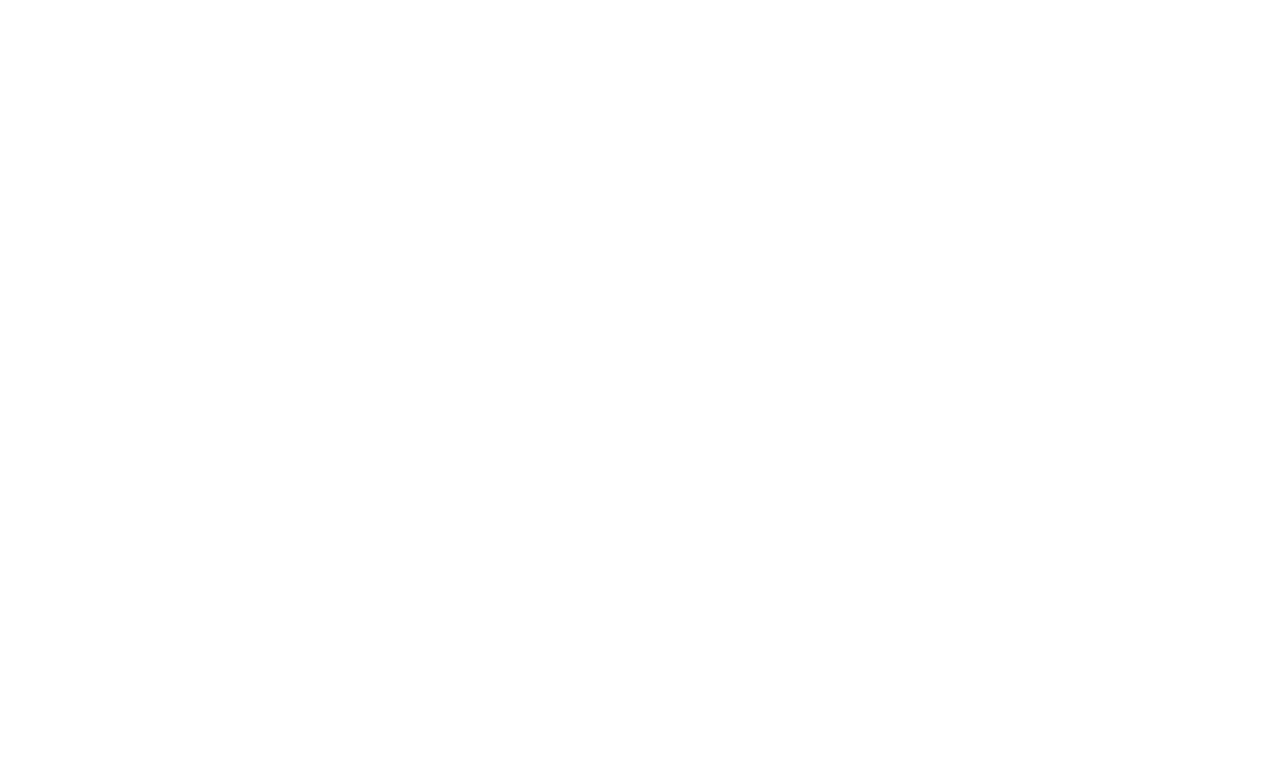
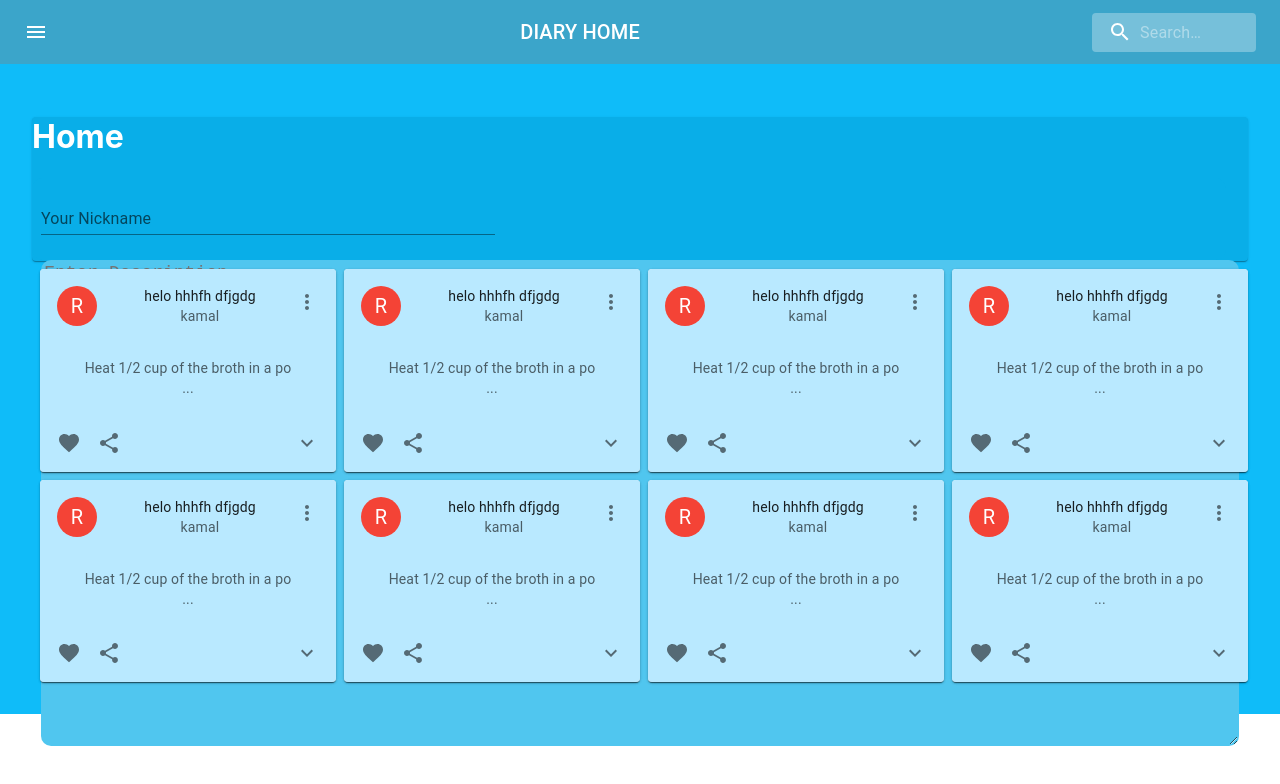
Before and after one commit to fcodelabs/training-web, a React (Create React App) app: page /DiaryHome in a window 1280 px wide. Before the commit this address had no page. Shown: the top 784 px of the page. Built offline with nearby package versions, Linux system fonts and the light colour scheme.

Commit message:
Created adding form

```diff
--- a/src/App.js
+++ b/src/App.js
@@ -1,17 +1,15 @@
 import logo from './logo.svg';
 import './App.css';
 import SignInPage from '../src/pages/SignInPage/SignInPage'
-import Dashboard from '../src/pages/Dashboard/Dashboard'
-import DiaryCard from '../src/components/DiaryCard/DiaryCard'
+import DiaryHome from '../src/pages/DiaryHome/DiaryHome'
 import {BrowserRouter,Route,Routes}from 'react-router-dom'
 function App() {
   return (
     <div className="App">
       <BrowserRouter>
       <Routes>
-      {/* <Route exact path="/"element={<SignInPage/>}/>
-      <Route path="Dashboard"element={<Dashboard/>}/> */}
-      <Route path="/"element={<DiaryCard/>}/>
+      <Route exact path="/"element={<SignInPage/>}/>
+      <Route path="DiaryHome"element={<DiaryHome/>}/>
       </Routes>
       </BrowserRouter>
     </div>
--- a/src/components/DiaryCard/DiaryCard.jsx
+++ b/src/components/DiaryCard/DiaryCard.jsx
@@ -33,14 +33,14 @@ export default function DiaryCard(props) {
 
 const titleText="helo hhhfh dfjgdg"
 const name="kamal"
-var temp1=" Heat 1/2 cup of the broth in a pot until simmering, add saffron  "
+var temp1=" Heat 1/2 cup of the broth in a pot until simmering, add saffron  together with your guests. add saffron  together with your guests.  "
 const[description1,setDiscription1]=useState("")
 const[description2,setDiscription2]=useState("")
 const[dot,setDot]=useState('')
  useEffect(()=>{
          if(temp1.length>10){
-            setDiscription1(temp1.substring(0,temp1.length-20))
-            setDiscription2(temp1.substring(temp1.length-20,temp1.length))
+            setDiscription1(temp1.substring(0,temp1.length-100))
+            setDiscription2(temp1.substring(temp1.length-100,temp1.length))
             if(expanded==false){
                 setDot('block')
             }else{
--- /dev/null
+++ b/src/components/HeaderBar/HeaderBar.jsx
@@ -0,0 +1,91 @@
+import * as React from 'react';
+import { styled, alpha } from '@mui/material/styles';
+import AppBar from '@mui/material/AppBar';
+import Box from '@mui/material/Box';
+import Toolbar from '@mui/material/Toolbar';
+import IconButton from '@mui/material/IconButton';
+import Typography from '@mui/material/Typography';
+import InputBase from '@mui/material/InputBase';
+import MenuIcon from '@mui/icons-material/Menu';
+import SearchIcon from '@mui/icons-material/Search';
+
+const Search = styled('div')(({ theme }) => ({
+  position: 'relative',
+  borderRadius: theme.shape.borderRadius,
+  backgroundColor: alpha(theme.palette.common.white, 0.30),
+  '&:hover': {
+    backgroundColor: alpha(theme.palette.common.white, 0.25),
+  },
+  marginLeft: 0,
+  width: '100%',
+  [theme.breakpoints.up('sm')]: {
+    marginLeft: theme.spacing(1),
+    width: 'auto',
+  },
+}));
+
+const SearchIconWrapper = styled('div')(({ theme }) => ({
+  padding: theme.spacing(0, 2),
+  height: '100%',
+  position: 'absolute',
+  pointerEvents: 'none',
+  display: 'flex',
+  alignItems: 'center',
+  justifyContent: 'center',
+}));
+
+const StyledInputBase = styled(InputBase)(({ theme }) => ({
+  color: 'inherit',
+  '& .MuiInputBase-input': {
+    padding: theme.spacing(1, 1, 1, 0),
+    // vertical padding + font size from searchIcon
+    paddingLeft: `calc(1em + ${theme.spacing(4)})`,
+    transition: theme.transitions.create('width'),
+    width: '100%',
+    [theme.breakpoints.up('sm')]: {
+      width: '12ch',
+      '&:focus': {
+        width: '20ch',
+      },
+    },
+  },
+}));
+
+export default function HeaderBar() {
+  return (
+    <Box sx={{ flexGrow: 1 }} style={{width:'100vw'}}>
+      <AppBar position="static">
+        <Toolbar style={{backgroundColor:'#3ba5ca'}}>
+          <IconButton
+            size="large"
+            edge="start"
+            color="inherit"
+            aria-label="open drawer"
+            sx={{ mr: 2 }}
+          >
+            <MenuIcon />
+          </IconButton>
+          <Typography
+            variant="h6"
+            noWrap
+            component="div"
+            sx={{ flexGrow: 1, display: { xs: 'none', sm: 'block' } }}
+          >
+            DIARY HOME
+          </Typography>
+          <Search>
+            <SearchIconWrapper>
+              <SearchIcon />
+            </SearchIconWrapper>
+            <StyledInputBase
+              placeholder="Search…"
+              inputProps={{ 'aria-label': 'search' }}
+            />
+          </Search>
+
+
+        </Toolbar>
+      </AppBar>
+    </Box>
+  );
+}
--- a/src/components/TextField/TextField.jsx
+++ b/src/components/TextField/TextField.jsx
@@ -11,9 +11,10 @@ export default function BasicTextFields(props) {
       }}
       noValidate
       autoComplete="off"
-      style={{display:"inline-block"}}
+
+      style={props.style}
     >
-      <TextField id="standard-basic" label={props.placeHolder} value={props.value} onChange={props.onChange} variant="standard" />
+      <TextField id="standard-basic" label={props.placeHolder} onClick={props.onClick} value={props.value} onChange={props.onChange} variant="standard" />
     </Box>
   );
 }
--- a/src/pages/Dashboard/Dashboard.jsx
+++ /dev/null
@@ -1,9 +0,0 @@
-import React from 'react'
-
-const Dashboard = () => {
-  return (
-    <div>Dashboard</div>
-  )
-}
-
-export default Dashboard
--- /dev/null
+++ b/src/pages/DiaryHome/DiaryHome.css
@@ -0,0 +1,16 @@
+.DiaryHome{
+   background-color: #0fbcf9;
+   position: relative;
+   width: 100%;
+   height: 100%;
+   display: flex;
+   justify-content: center;
+   align-items: center;
+
+}
+.mainGrid{
+   overflow: hidden;
+}
+.textInputArea{
+   background-color: #0fbcf9;
+}
--- /dev/null
+++ b/src/pages/DiaryHome/DiaryHome.jsx
@@ -0,0 +1,147 @@
+import React, { useState } from 'react'
+import Box from '@mui/material/Box';
+import Paper from '@mui/material/Paper';
+import Grid from '@mui/material/Grid';
+import { styled, alpha } from '@mui/material/styles';
+import AppBar from '@mui/material/AppBar';
+import Toolbar from '@mui/material/Toolbar';
+import IconButton from '@mui/material/IconButton';
+import Typography from '@mui/material/Typography';
+import InputBase from '@mui/material/InputBase';
+import MenuIcon from '@mui/icons-material/Menu';
+import SearchIcon from '@mui/icons-material/Search';
+
+import './DiaryHome.css'
+import TextareaAutosize from '@mui/material/TextareaAutosize';
+import DiaryCard from '../../components/DiaryCard/DiaryCard'
+import HeaderBar from '../../components/HeaderBar/HeaderBar'
+import Button from '../../components/Buttons/Button'
+import TextField from '../../components/TextField/TextField'
+
+const Item = styled(Paper)(({ theme }) => ({
+    //backgroundColor: theme.palette.mode === 'dark' ? '#1A2027' : '#fff',
+    //...theme.typography.body2,
+    //padding: theme.spacing(1),
+    //textAlign: 'center',
+    //color: theme.palette.text.secondary,
+    maxWidth:345
+  }));
+  const Item2 = styled(Paper)(({ theme }) => ({
+    //maxWidth:'100%',
+    //height:'9rem',
+    backgroundColor:'#09aee8'
+  }));
+
+const DiaryHome = () => {
+
+  // collaps functions
+  const[style,setStyle]=useState('9rem');
+  const[btnVisibility,setbtnVisibility]=useState('none');
+  function expandField(){
+    console.log("hello")
+    var status='collaps'
+    if(status=='collaps'){
+      setStyle('21rem')
+      setbtnVisibility('block')
+      status='expand';
+    }
+
+  }
+
+
+  //btn function
+  function submitNewCard(){
+    setStyle('9rem')
+    setbtnVisibility('none')
+  }
+
+  return (
+    <>
+    {/* header bar */}
+      <Grid className='mainGrid' item l={12}>
+          <Item><HeaderBar className='navBar'/></Item>
+        </Grid>
+
+
+        {/* main grid */}
+    <div className='DiaryHome' >
+         <Grid style={{margin: '2rem',position:'relative'}} container spacing={1}>
+
+            {/* text input area */}
+         <Grid className='textInputArea' xs={12}>
+          <Item2 className='content'   style={{width:'100%',height:style}}>
+
+            <h1 style={{display:'flex',color:'white'}}>Home</h1>
+
+            <TextField
+            style={{
+              display:'flex',
+              width: '98%',
+              height:'5rem',
+              borderRadius:'10px',
+              backgroundColor:'#09aee8',
+              border:'1px solid transparent',
+              color:'black',
+              fontSize:'18px'}}
+              onClick={(e)=>{expandField()}}
+            className="textField"
+            placeHolder="Your Nickname"
+            // value={userName}
+            // onChange={e=>{setUserName(e.target.value)}}
+            />
+
+        <Button variant="contained"
+         style1={{display:"inline-block", top: '9rem',position: 'absolute',left: '80rem',display:btnVisibility}}
+         style2={{border:' 1px solid transparent',borderRadius: '25px',top:'-2rem',height:'2rem'}}
+        className="randomBtn" placeHolder='RANDOM' onClick={()=>{submitNewCard()}}/>
+
+            <TextareaAutosize aria-label="minimum height" minRows={3} placeholder="Enter Description"
+            style={{ width: '98%',
+            height:'10rem',
+            borderRadius:'10px',
+            backgroundColor:'rgb(80 198 239)',
+            border:'1px solid transparent',
+            color:'black',
+            fontSize:'18px' }} />
+            </Item2>
+         </Grid>
+
+
+          {/*cards*/}
+        <Grid item xs={3}>
+          <Item><DiaryCard/></Item>
+        </Grid>
+        <Grid item xs={3}>
+          <Item><DiaryCard/></Item>
+        </Grid>
+        <Grid item xs={3}>
+          <Item><DiaryCard/></Item>
+        </Grid>
+        <Grid item xs={3}>
+          <Item><DiaryCard/></Item>
+        </Grid>
+
+        <Grid item xs={3}>
+          <Item><DiaryCard/></Item>
+        </Grid>
+        <Grid item xs={3}>
+          <Item><DiaryCard/></Item>
+        </Grid>
+        <Grid item xs={3}>
+          <Item><DiaryCard/></Item>
+        </Grid>
+        <Grid item xs={3}>
+          <Item><DiaryCard/></Item>
+        </Grid>
+
+
+
+
+
+      </Grid>
+    </div>
+    </>
+  )
+}
+
+export default DiaryHome
--- a/src/pages/SignInPage/SignInPage.jsx
+++ b/src/pages/SignInPage/SignInPage.jsx
@@ -38,6 +38,7 @@ function setRandomName(){
         <TextField
         className="textField"
         placeHolder="Your Nickname"
+        style={{display:'inline-block'}}
         value={userName}
         onChange={e=>{setUserName(e.target.value)}}
         />
@@ -50,7 +51,7 @@ function setRandomName(){
 
         <Button variant="contained" style={{display:"block"}}
         style2={{border:' 1px solid transparent',borderRadius: '25px',top:'1rem',height:'2rem',left:'40%'}}
-        className="signInBtn" placeHolder='CONTINUE' disabled={disabled} onClick={()=>{navigate("/Dashboard")}}/>
+        className="signInBtn" placeHolder='CONTINUE' disabled={disabled} onClick={()=>{navigate("/DiaryHome")}}/>
 
         </div>
     </div>
```
Also changed, not shown: src/components/HeaderBar/HeaderBar.css (added), src/utils/assets/background.jpg (added).
